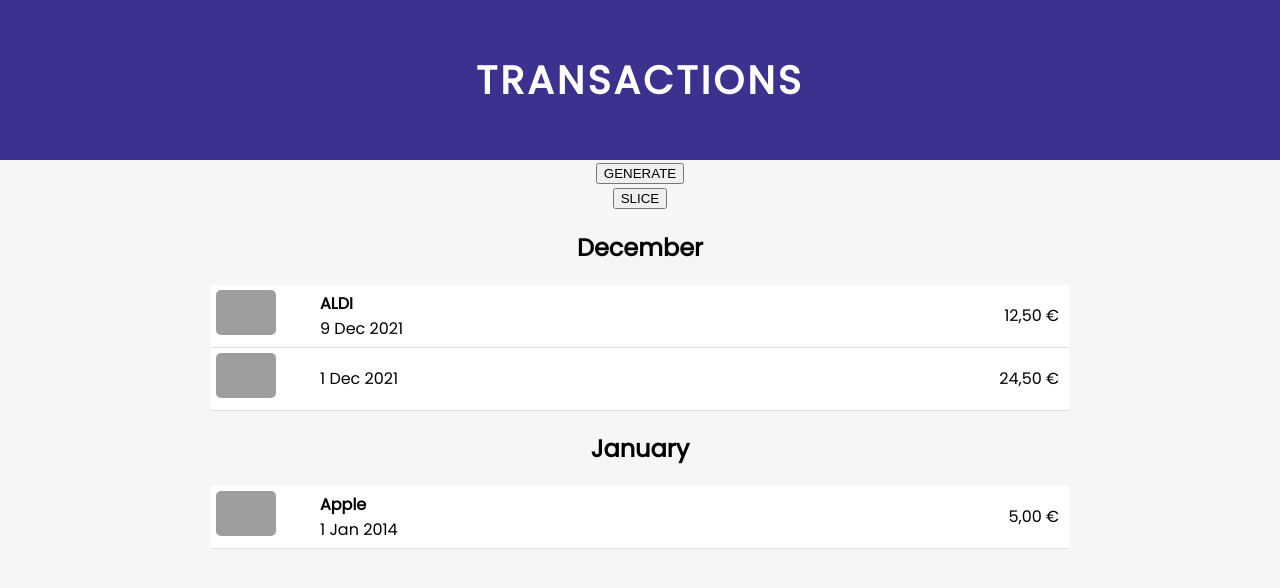
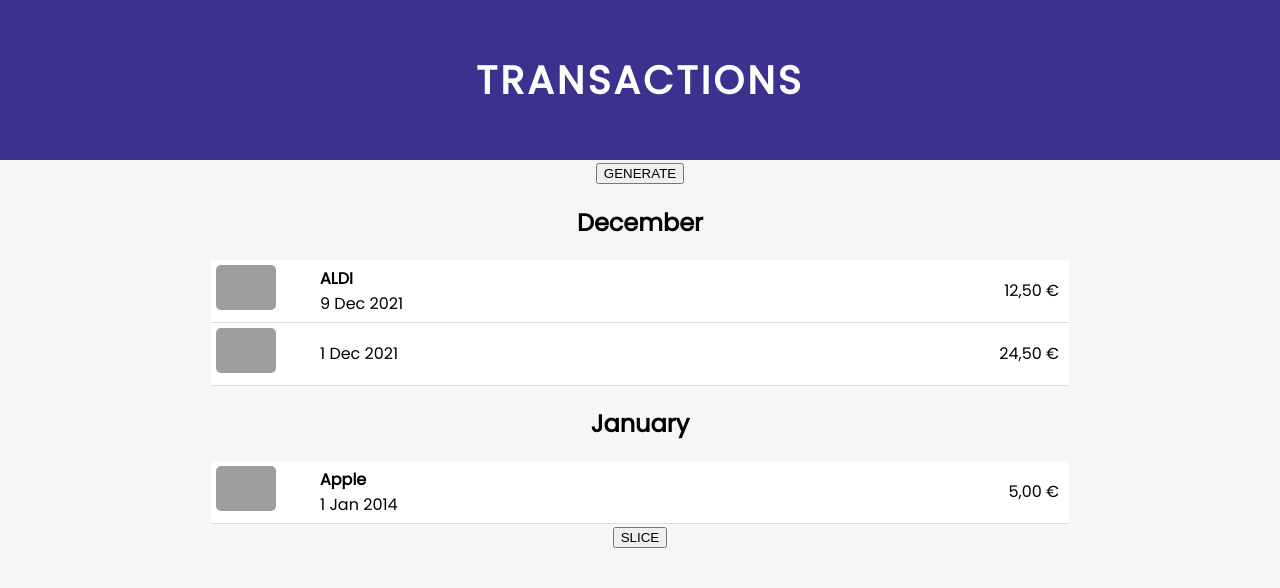
Before and after one commit to leojclarke/finance-wizard, a React (Create React App) app: page / in a window 1280 px wide. Shown: the top 588 px of the page. Built offline with nearby package versions, Linux system fonts and the light colour scheme; grey boxes are pictures that could not be loaded.

Commit message:
Renamed Slicer to Expander and moved button to bottom of the list

```diff
--- a/src/App.js
+++ b/src/App.js
@@ -6,7 +6,7 @@ import TransactionGenerator from "./TransactionsGenerator";
 import TransactionList from "./Transactions";
 import sampleTransactions from "./data.json";
 import { useState, useEffect } from "react";
-import TransactionsSlicer from "./TransactionsSlicer";
+import TransactionsExpander from "./TransactionsExpander";
 
 export default function App() {
   sampleTransactions.sort((a, b) => new Date(b.date) - new Date(a.date));
@@ -83,15 +83,15 @@ export default function App() {
           data={transactions}
           onTransactionAdd={handleTransactionAdd}
         />
-        <TransactionsSlicer
-          data={transactions}
-          onTransactionsExpand={handleTransactionsExpand}
-        />
         <TransactionList
           data={handleTransactionsGroup(transactions)}
           dateFormatter={getFormattedDate}
           currencyFormatter={getFormattedAmount}
         />
+        <TransactionsExpander
+          data={transactions}
+          onTransactionsExpand={handleTransactionsExpand}
+        />
       </main>
     </div>
   );
--- a/src/TransactionsSlicer.js
+++ b/src/TransactionsExpander.js
@@ -1,6 +1,6 @@
 import React from "react";
 
-export default function TransactionsSlicer({ data, onTransactionsExpand }) {
+export default function TransactionsExpander({ data, onTransactionsExpand }) {
   function handleTransactionsExpand(event) {
     event.preventDefault();
     let expandedTransactions = data.slice(0, 4);
```
